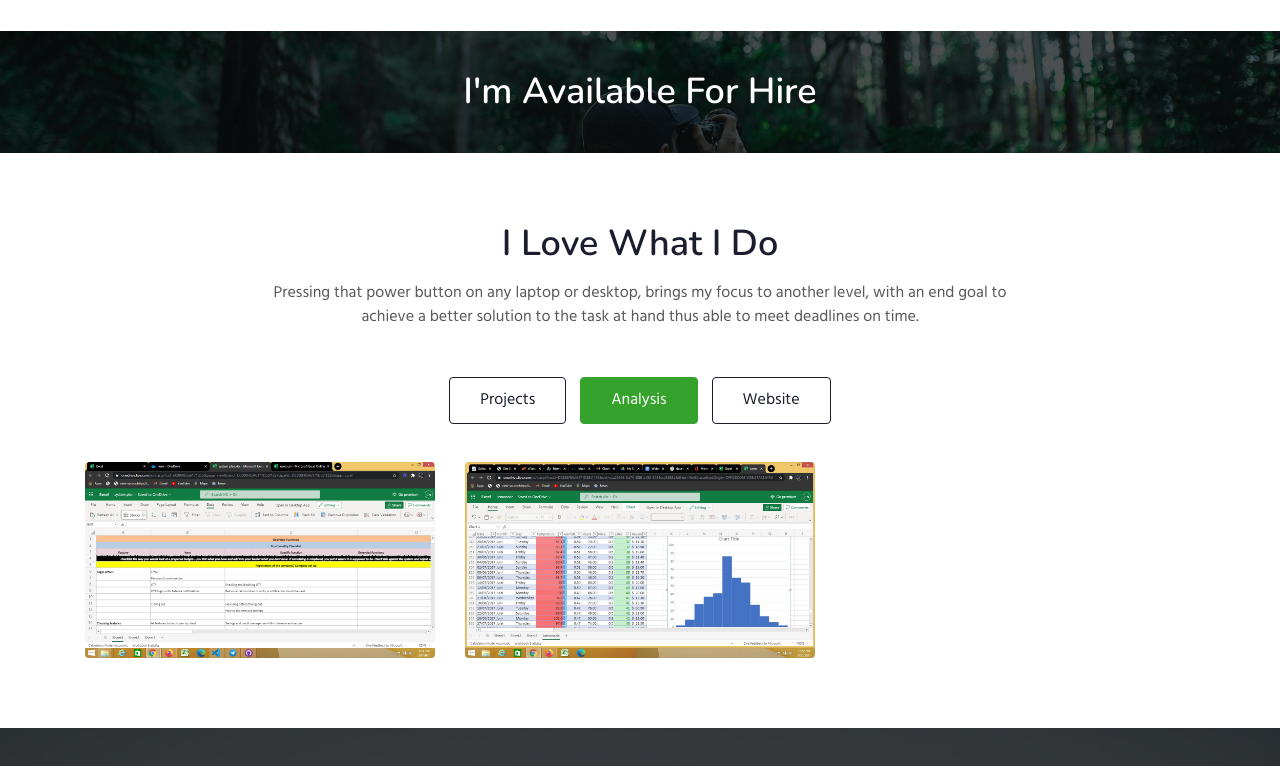
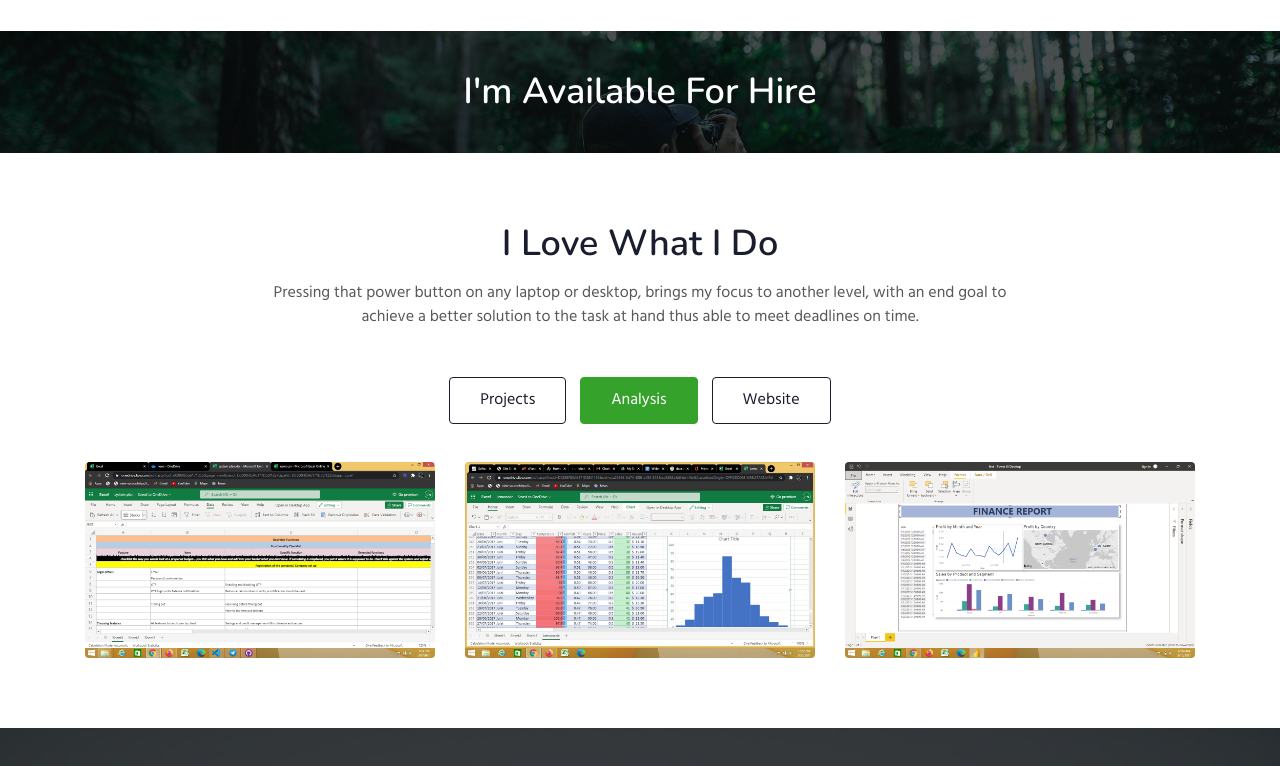
Before and after one commit to andrew-dev64/andrew-dev64.github.io, a plain HTML site: page index.html in a window 1280 px wide. Both pictures are taken after a click on the label "Analysis". Shown: the part 1245-2011 px from the top of the page. Drawn offline with nearby package versions, Linux system fonts and the light colour scheme.

Commit message:
addition

```diff
--- a/index.html
+++ b/index.html
@@ -206,8 +206,18 @@ Author URL: http://w3layouts.com
                                 <img src="assets/images/simple.jpg" class="img-responsive" alt="" />
                             </figure>
                         </a>
+                    </div>
 
-                    </div>
+
+                    <div class="product">
+                      <a href="assets/images/analysis.PNG" data-lightbox="example-set"
+                          data-title="An analysis project. The aim was to chek profit made on sales and products which performed well in different years.">
+                          <figure>
+                              <img src="assets/images/analysis.PNG" class="img-responsive" alt="" />
+                          </figure>
+                      </a>
+
+                  </div>
 
                 </div>
             </section>
```
Also changed, not shown: assets/images/analysis.PNG (added).
